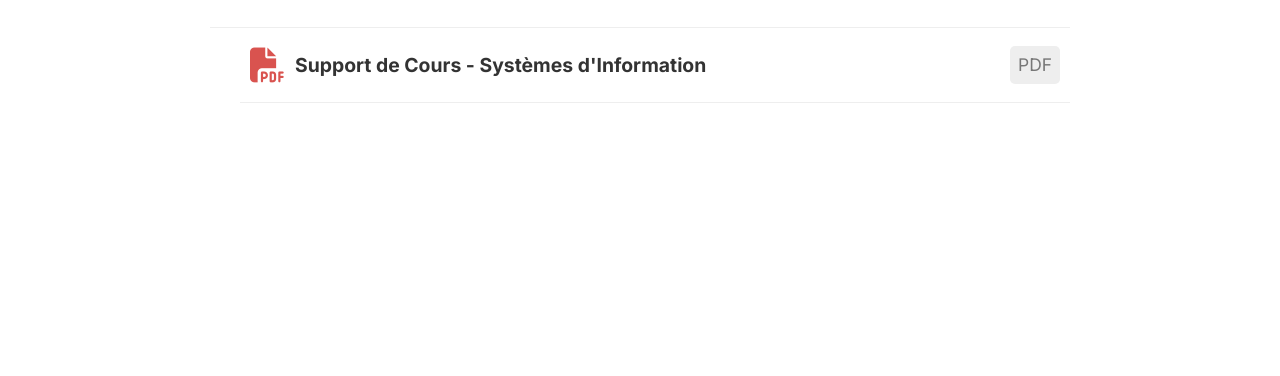
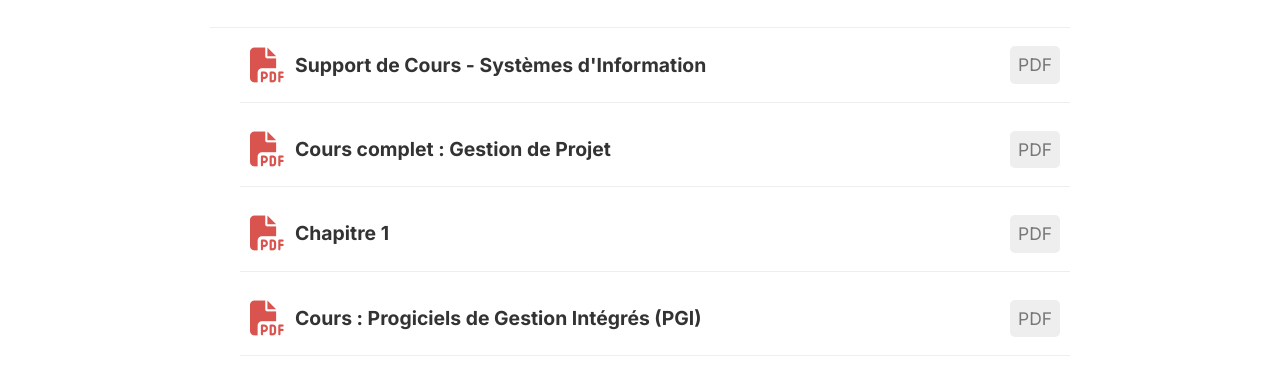
Before and after one commit to mouaddeh/portfolio-si, a plain HTML site: page cours.html in a window 1280 px wide. Shown: the part 372-748 px from the top of the page. Drawn offline with Linux system fonts and the light colour scheme.

Commit message:
Add additional course documents to cours.html

```diff
--- a/cours.html
+++ b/cours.html
@@ -42,16 +42,41 @@
                 Voici les documents principaux pour la matière. Cliquez sur le lien pour ouvrir le PDF.
             </p>
 
-            <ul class="file-list-light">
+           <ul class="file-list-light">
+
                 <li>
                     <a href="assets/cours-SI.pdf" target="_blank">
                         <i class="fas fa-file-pdf"></i>
-
                         <span>Support de Cours - Systèmes d'Information</span>
-
                         <span class="file-info">PDF</span>
                     </a>
                 </li>
+
+                <li>
+                    <a href="assets/cours-gestion-projet.pdf" target="_blank">
+                        <i class="fas fa-file-pdf"></i>
+                        <span>Cours complet : Gestion de Projet</span>
+                        <span class="file-info">PDF</span>
+                    </a>
+                </li>
+
+                <li>
+                    <a href="assets/chapitre1.pdf" target="_blank">
+                        <i class="fas fa-file-pdf"></i>
+                        <span>Chapitre 1</span>
+                        <span class="file-info">PDF</span>
+                    </a>
+                </li>
+
+               <li>
+                    <a href="assets/cours_pgi.pdf" target="_blank">
+                        <i class="fas fa-file-pdf"></i>
+                        <span>Cours : Progiciels de Gestion Intégrés (PGI)</span>
+                        <span class="file-info">PDF</span>
+                    </a>
+                </li>
+
+            </ul>
 
 
                 </ul>
```
